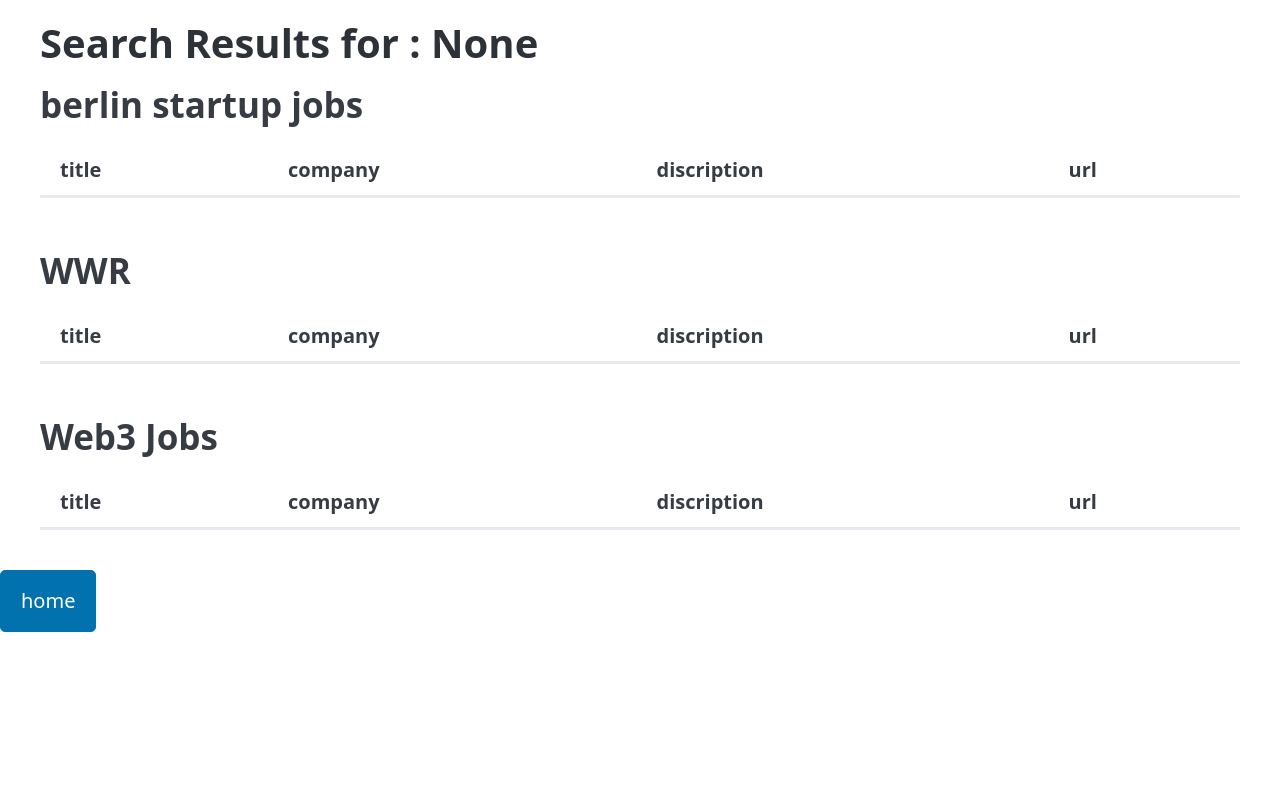
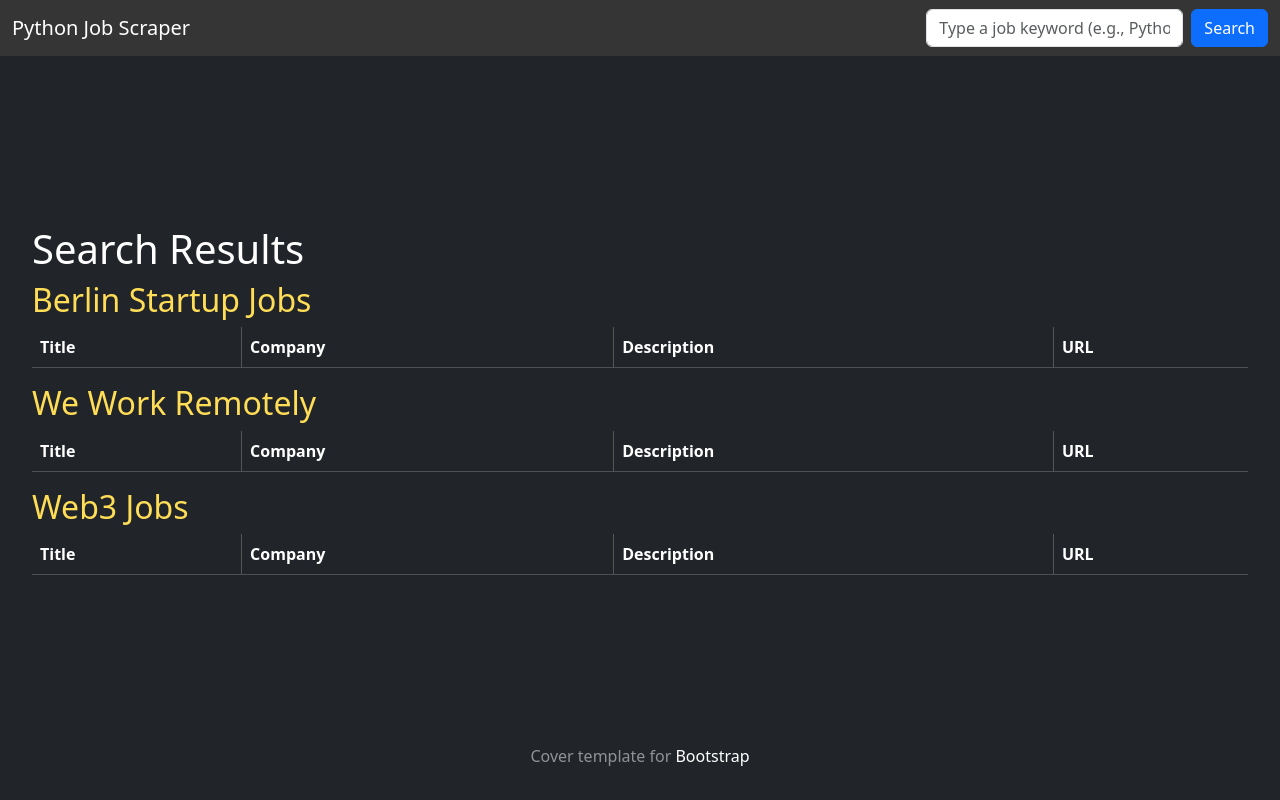
Before and after one commit to p1p2p1/python_webScraper, a Flask app: page /search in a window 1280 px wide. Run offline with Flask 3, Linux system fonts and the light colour scheme; data that the repository does not hold is empty; some libraries are stand-ins or nearby versions.

Commit message:
client 2nd upload

```diff
--- a/static/css/home.css
+++ b/static/css/home.css
@@ -28,6 +28,8 @@
   }
 
 
+
+
   @media (min-width: 768px) {
     .bd-placeholder-img-lg {
       font-size: 3.5rem;
--- /dev/null
+++ b/static/css/search.css
@@ -0,0 +1,44 @@
+.table-dark.table-striped tbody tr td,
+.table-dark.table-striped tbody tr th {
+  border-right: 1px solid #555;
+  /* 세로선 색상을 회색으로 변경 */
+}
+
+body {
+  padding-top: 56px;
+}
+
+a {
+  text-decoration-line: none;
+  text-decoration: none;
+}
+
+.navbar-custom {
+  background-color: rgb(53, 53, 53);
+  /* 얕은 회색 배경색 */
+}
+
+.navbar-custom .navbar-brand,
+.navbar-custom .navbar-nav .nav-link {
+  color: white;
+  /* 어두운 회색 텍스트 색상 */
+}
+
+.companyTitle {
+  color: #ffdd57;
+  /* 밝은 색상으로 변경 */
+  margin-top: 30px;
+  /* 상단 여백 추가 */
+}
+
+.table th,
+.table td {
+  border-right: 1px solid #555;
+  /* 세로선 색상 회색으로 변경 */
+}
+
+.table th:last-child,
+.table td:last-child {
+  border-right: none;
+  /* 마지막 열은 테두리 제거 */
+}
--- a/templates/home.html
+++ b/templates/home.html
@@ -27,7 +27,7 @@
         <header class="mb-auto">
         </header>
         <main class="px-3">
-            <h1>Python Job Scrapper</h1>
+            <h1>Python Job Scraper</h1>
             <p class="lead">Insert Your Keyword</p>
             <p class="lead">
                 <form action="/search"  id="searchForm" class="d-flex justify-content-center">
@@ -43,7 +43,6 @@
         <footer class="mt-auto text-white-50">
             <p>Cover template for
                 <a href="https://getbootstrap.com/" class="text-white">Bootstrap</a>
-                , by
             </p>
         </footer>
     </div>
--- a/templates/search.html
+++ b/templates/search.html
@@ -1,89 +1,121 @@
 <!DOCTYPE html>
+<html lang="ko" class="h-100">
+
 <head>
-  <meta charset="UTF-8">
-  <meta http-equiv="X-UA-Compatible" content="IE=edge">
-  <meta name="viewport" content="width=device-width, initial-scale=1.0">
-  <link
-    rel="stylesheet"
-    href="https://cdn.jsdelivr.net/npm/@picocss/pico@2/css/pico.min.css"
-  />
-  <link rel="shortcut icon" href="#">
-  <title>Job Scrapper</title>
+  <meta charset="utf-8">
+  <meta name="viewport" content="width=device-width, initial-scale=1">
+  <title>Python Job Scraper Results</title>
+
+  <link rel="canonical" href="https://getbootstrap.kr/docs/5.1/examples/cover/">
+  <!-- Bootstrap core CSS -->
+  <link href="https://cdn.jsdelivr.net/npm/bootstrap@5.3.3/dist/css/bootstrap.min.css" rel="stylesheet"
+    integrity="sha384-QWTKZyjpPEjISv5WaRU9OFeRpok6YctnYmDr5pNlyT2bRjXh0JMhjY6hW+ALEwIH" crossorigin="anonymous">
+
+  <link rel="stylesheet" href="../static/css/search.css">
 </head>
 
-<body>
-  <main class = "container">
-    <h1>Search Results for : {{keyword}}</h1>
+<body class="d-flex h-100 text-center text-white bg-dark">
+  <div class="cover-container d-flex w-100 h-100 p-3 mx-auto flex-column">
+    <header class="mb-auto">
+      <!-- Navbar -->
+      <nav class="navbar navbar-expand-lg navbar-light fixed-top navbar-custom">
+        <div class="container-fluid">
+          <a class="navbar-brand" href="#">Python Job Scraper</a>
+          <button class="navbar-toggler" type="button" data-bs-toggle="collapse" data-bs-target="#navbarNav"
+            aria-controls="navbarNav" aria-expanded="false" aria-label="Toggle navigation">
+            <span class="navbar-toggler-icon"></span>
+          </button>
+          <div class="collapse navbar-collapse" id="navbarNav">
+            <form action="/search" id="searchForm" class="d-flex ms-auto">
+              <input type="text" name="keyword" placeholder="Type a job keyword (e.g., Python, Java)" id="keyword"
+                class="form-control me-2" />
+              <button type="submit" class="btn btn-primary" id="searchBtn">Search</button>
+            </form>
+          </div>
+        </div>
+      </nav>
+    </header>
+    <main class="px-3 text-start">
+      <h1>Search Results</h1>
 
-    <h2>berlin startup jobs</h2>
-    <table>
+      <div id="results" class="table-responsive">
+        <h2><a href="https://berlinstartupjobs.com/" class="companyTitle">Berlin Startup Jobs</a></h2>
+        <table class="table table-dark table-striped">
           <thead>
             <tr>
-          <th scope="col">title</th>
-          <th scope="col">company</th>
-          <th scope="col">discription</th>
-          <th scope="col">url</th>
+              <th scope="col">Title</th>
+              <th scope="col">Company</th>
+              <th scope="col">Description</th>
+              <th scope="col">URL</th>
             </tr>
           </thead>
           <tbody>
             {% for job in berlin_jobs %}
             <tr>
-            <th scope = "row">{{job.title}}</td>
-            <td>{{job.company}}</td>
-            <td>{{job.description}}</td>
-            <td><a href = "{{job.url}}">{{job.url}}</a></td>
+              <th scope="row">{{ job.title }}</th>
+              <td>{{ job.company }}</td>
+              <td>{{ job.description }}</td>
+              <td><a href="{{ job.url }}" class="text-white">{{ job.url }}</a></td>
             </tr>
             {% endfor %}
           </tbody>
         </table>
 
-    <h2>WWR</h2>
-    <table>
+        <h2><a href="https://weworkremotely.com/" class="companyTitle">We Work Remotely</a></h2>
+        <table class="table table-dark table-striped">
           <thead>
             <tr>
-            <th scope="col">title</th>
-            <th scope="col">company</th>
-            <th scope="col">discription</th>
-            <th scope="col">url</th>
+              <th scope="col">Title</th>
+              <th scope="col">Company</th>
+              <th scope="col">Description</th>
+              <th scope="col">URL</th>
             </tr>
           </thead>
           <tbody>
             {% for job in wwr_jobs %}
             <tr>
-              <th scope = "row">{{job.title}}</td>
-              <td>{{job.company}}</td>
-              <td>{{job.description}}</td>
-              <td><a href = "{{job.url}}">{{job.url}}</a></td>
+              <th scope="row">{{ job.title }}</th>
+              <td>{{ job.company }}</td>
+              <td>{{ job.description }}</td>
+              <td><a href="{{ job.url }}" class="text-white">{{ job.url }}</a></td>
             </tr>
             {% endfor %}
           </tbody>
         </table>
 
-      <h2>Web3 Jobs</h2>
-      <table>
+        <h2><a href="https://web3.career/" class="companyTitle">Web3 Jobs</a></h2>
+
+        <table class="table table-dark table-striped">
           <thead>
             <tr>
-              <th scope="col">title</th>
-              <th scope="col">company</th>
-              <th scope="col">discription</th>
-              <th scope="col">url</th>
+              <th scope="col">Title</th>
+              <th scope="col">Company</th>
+              <th scope="col">Description</th>
+              <th scope="col">URL</th>
             </tr>
           </thead>
           <tbody>
             {% for job in web3_jobs %}
             <tr>
-                <th scope = "row">{{job.title}}</td>
-                <td>{{job.company}}</td>
-                <td>{{job.description}}</td>
-                <td><a href = "{{job.url}}">{{job.url}}</a></td>
+              <th scope="row">{{ job.title }}</th>
+              <td>{{ job.company }}</td>
+              <td>{{ job.description }}</td>
+              <td><a href="{{ job.url }}" class="text-white">{{ job.url }}</a></td>
             </tr>
             {% endfor %}
           </tbody>
         </table>
+      </div>
     </main>
+    <footer class="mt-auto text-white-50">
+      <p>Cover template for
+        <a href="https://getbootstrap.com/" class="text-white">Bootstrap</a>
+      </p>
+    </footer>
+  </div>
+  <script src="https://cdn.jsdelivr.net/npm/bootstrap@5.3.3/dist/js/bootstrap.bundle.min.js"
+    integrity="sha384-YvpcrYf0tY3lHB60NNkmXc5s9fDVZLESaAA55NDzOxhy9GkcIdslK1eN7N6jIeHz"
+    crossorigin="anonymous"></script>
+</body>
 
-  <form action="/">
-        <button>home</button>
-  </form>
-</body>
 </html>
```
Also changed, not shown: templates/search2.html (deleted, +0 -69 lines). Lines whose indentation alone changed are shown as unchanged.
